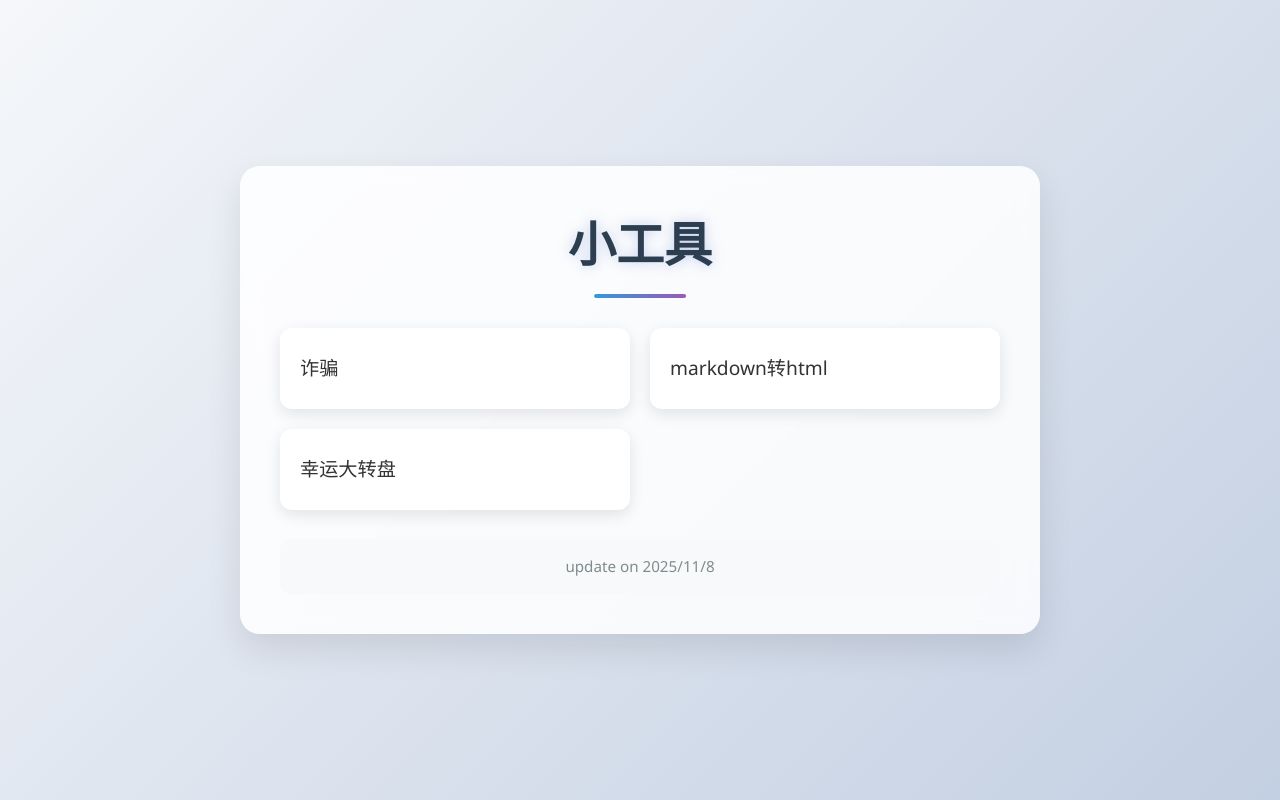
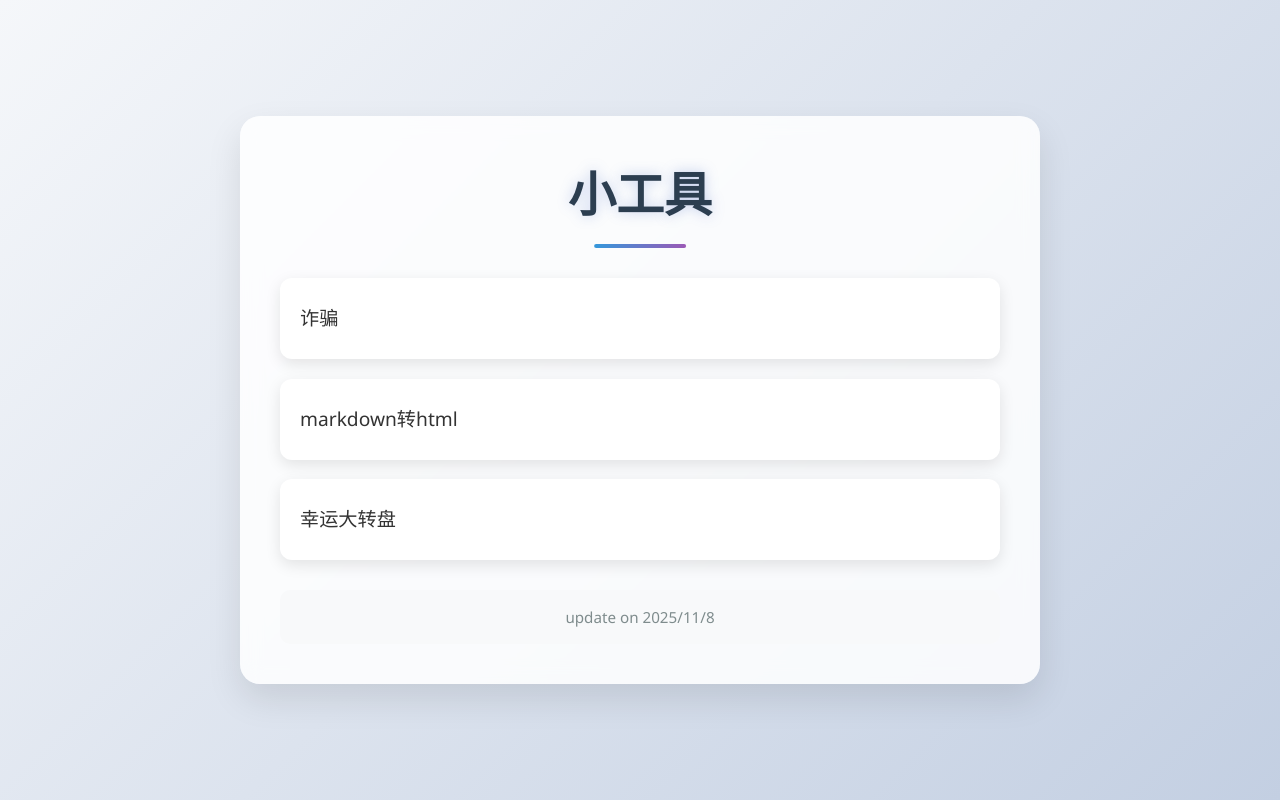
Before and after one commit to scratch-c/scratch-c.github.io, a PHP site: page / in a window 1280 px wide. Run offline with PHP 8.4, Linux system fonts and the light colour scheme.

Commit message:
Change grid layout to single column for tool list

```diff
--- a/style.css
+++ b/style.css
@@ -120,7 +120,7 @@ h1:after {
 ul {
     list-style: none;
     display: grid;
-    grid-template-columns: repeat(auto-fill, minmax(250px, 1fr));
+    grid-template-columns: 1fr;
     gap: 20px;
     margin-bottom: 30px;
 }
```
